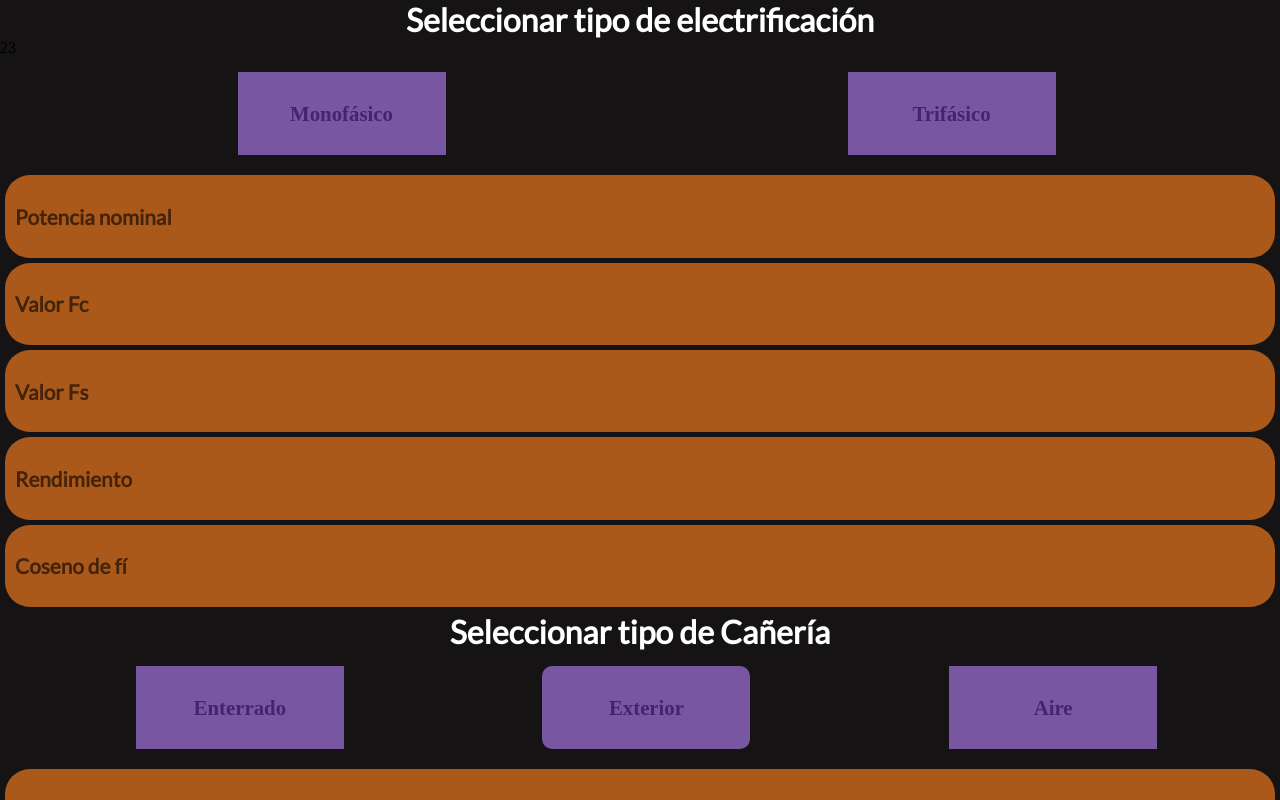
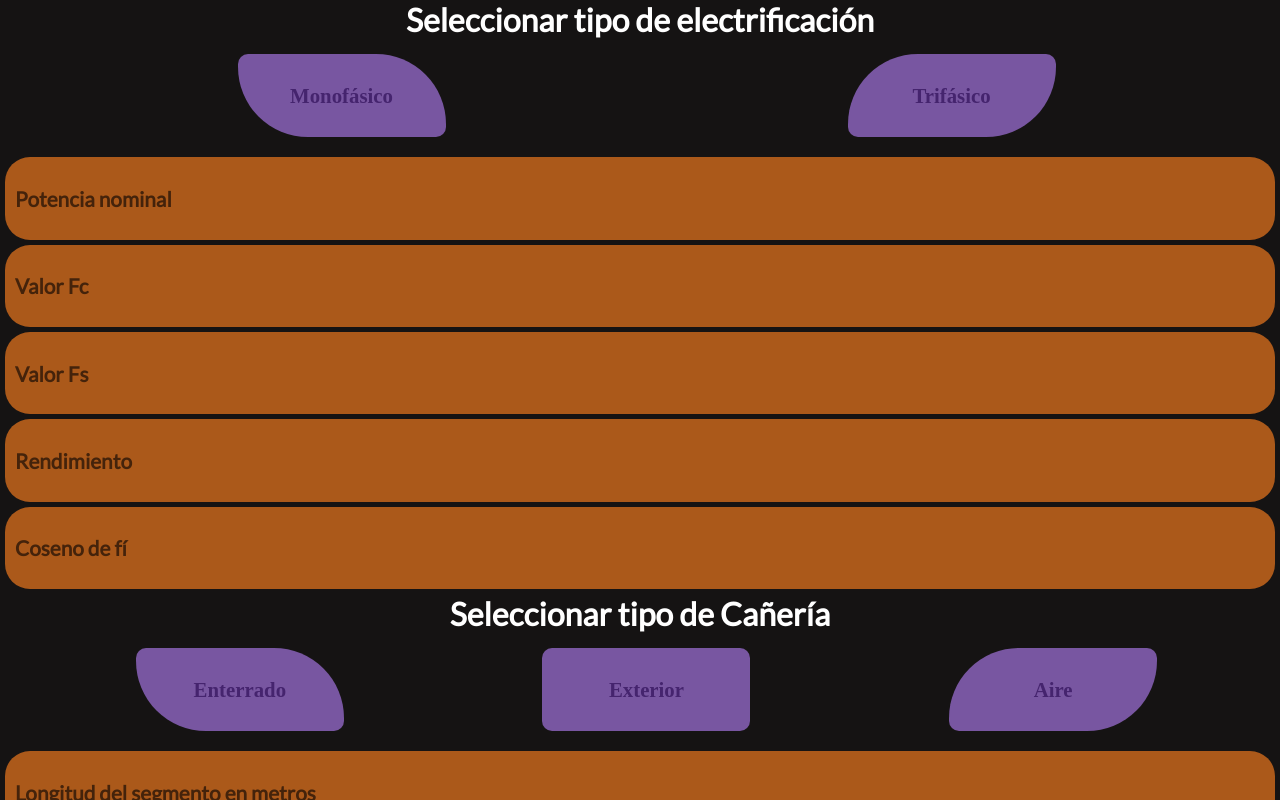
Before and after one commit to UriAg/seccion-minima-admisible, a React (Create React App) app: page / in a window 1280 px wide. Shown: the top 800 px of the page. Built offline with nearby package versions, Linux system fonts and the light colour scheme.

Commit message:
Solución de errores-estática sin funciones

```diff
--- a/src/App.js
+++ b/src/App.js
@@ -2,19 +2,56 @@ import './App.css';
 import Input from './componentes/Input';
 import Selector from './componentes/Selector';
 import Button from './componentes/Button';
-
-/*no son Buttones en si, son labels a los que quiero darles la función*/
-/*Asi al clickear el label queda seleccionada la opcion con un cambio de estilo*/
+import { useRef, useState } from 'react';
 
 function App() {
+  //Se crean las referencias para tensiones
+  const triphasic = useRef();
+  const monophase = useRef();
+
+  //Acciones para tensiones
+  const changeStyleMono = (e) =>{
+  e.target.classList.toggle('btn--active');
+  triphasic.current.classList.remove('btn--active');
+ }
+
+ const changeStyleTri = (e) =>{
+  e.target.classList.toggle('btn--active');
+  monophase.current.classList.remove('btn--active');
+ }
+
+ //Se crean referencias para cableados
+ const buried = useRef();
+ const exterior = useRef();
+ const air = useRef();
+
+ //Acciones para cableados
+ const changeStyleBur = (e) =>{
+  e.target.classList.toggle('btn--active');
+  exterior.current.classList.remove('btn--active');
+  air.current.classList.remove('btn--active');
+ }
+
+ const changeStyleExt = (e) =>{
+  e.target.classList.toggle('btn--active');
+  buried.current.classList.remove('btn--active');
+  air.current.classList.remove('btn--active');
+ }
+
+ const changeStyleAir = (e) =>{
+  e.target.classList.toggle('btn--active');
+  exterior.current.classList.remove('btn--active');
+  buried.current.classList.remove('btn--active');
+ }
+
+ //Renderizado
   return (
     <div className="App">
       <div className='data-input-container'>
       <h1 className='tension-title'>Seleccionar tipo de electrificación</h1>
-      23
         <div className='tension-selector-container'>
-          <Selector id={'tension monophase'}>Monofásico</Selector>
-          <Selector id={'tension triphasic'}>Trifásico</Selector>
+          <Selector ref={monophase} action={changeStyleMono} id={'tension monophase '}>Monofásico</Selector>
+          <Selector ref={triphasic} action={changeStyleTri} id={'tension triphasic'}>Trifásico</Selector>
         </div>
         <Input>Potencia nominal</Input>
         <Input>Valor Fc</Input>
@@ -23,9 +60,9 @@ function App() {
         <Input>Coseno de fí</Input>
         <h1 className='conduit-title'>Seleccionar tipo de Cañería</h1>
         <div className='conduit-selector-container'>
-          <Selector id={'conduit buried'}>Enterrado</Selector>
-          <Selector id={'conduit exterior'}>Exterior</Selector>
-          <Selector id={'conduit air'}>Aire</Selector>
+          <Selector ref={buried} action={changeStyleBur} id={'conduit buried'}>Enterrado</Selector>
+          <Selector ref={exterior} action={changeStyleExt} id={'conduit exterior'}>Exterior</Selector>
+          <Selector ref={air} action={changeStyleAir} id={'conduit air'}>Aire</Selector>
         </div>
         <Input>Longitud del segmento en metros</Input>
         <Input>Máximo porcentaje de caída</Input>
--- a/src/componentes/Button.js
+++ b/src/componentes/Button.js
@@ -2,7 +2,6 @@ import React from 'react';
 import '../stylesheets/Button.css';
 
 /*Objetos*/
-const d = document;
 
 
 function Boton(props){
--- a/src/componentes/Input.js
+++ b/src/componentes/Input.js
@@ -6,7 +6,7 @@ function Input(props){
 
     return(
         <div className='data-input'>
-            <input className='number-input' type='number' placeholder={props.children}/>
+            <input className='number-input' type='number' placeholder={props.children} required/>
         </div>
     );
 }
--- a/src/componentes/Selector.js
+++ b/src/componentes/Selector.js
@@ -1,18 +1,16 @@
 import React from 'react';
 import '../stylesheets/Selector.css';
 
-
-
 /*asigna un id al input y le pone el mismo id en forma de clase al label*/
 
-function Selector(props){
+const Selector = React.forwardRef((props, ref) => {
     return(
         <div className='data-selector'>
             <input type='checkbox' value={props.value} id={props.id}></input>
-            <label name='choiseBtn' className={props.id} htmlFor={props.id}>{props.children}</label>
+            <label ref={ref} name='choiseBtn' className={props.id} htmlFor={props.id} onClick={props.action}>{props.children}</label>
         </div>
     )
-}
+})
 
 
 
--- a/src/stylesheets/Button.css
+++ b/src/stylesheets/Button.css
@@ -21,8 +21,20 @@
     border-radius: 50px 50px 50px 50px;
 }
 
+/*Mediaquerys tablet*/
+@media screen and (width<=722px){
+    .control-button #submit{
+        background-color: #126312;
+        color: #000;
+    }
 
-/*Mediaquerys*/
+    .control-button #clear{
+        background-color: #631212;
+        color: #000;
+    }
+}
+
+/*Mediaquerys celular*/
 @media  screen and (width<=475px) {
     .control-button #submit{
         border-radius: 70px 70px 10px 10px;
--- a/src/stylesheets/Input.css
+++ b/src/stylesheets/Input.css
@@ -11,7 +11,7 @@ margin: 0;
 /*Estilo div y elemento*/
 .data-input{
     padding: 10px;
-    background-color: rgb(171, 89, 26);
+    background-color: #ab591a;
     margin: 5px;
     border-radius: 25px;
 }
@@ -25,6 +25,7 @@ margin: 0;
     font-family: 'Lato', Roboto;
     font-weight: bold;
     color: #222;
+    -webkit-user-select: none;
 }
 
 .number-input::placeholder{
@@ -33,8 +34,8 @@ margin: 0;
 }
 
 /*Estilos pseudoclases*/
-.number-input:active{
-    border: 0;
+.number-input:focus{
+    outline: none;
 }
 
 /*Termina*/
--- a/src/stylesheets/Selector.css
+++ b/src/stylesheets/Selector.css
@@ -17,19 +17,22 @@
     justify-content: center;
     align-items: center;
     margin: 5px 0px 5px 0px;
+    transition: all .1s ease;
+    cursor: pointer;
+    -webkit-user-select: none;
 }
 
 /*Redondeo los botones*/
 
-.data-selector .monofasico{
+.data-selector .monophase{
     border-radius: 10px 70px 10px 70px;
 }
 
-.data-selector .trifasico{
+.data-selector .triphasic{
     border-radius: 70px 10px 70px 10px;
 }
 
-.data-selector .enterrado{
+.data-selector .buried{
     border-radius: 10px 70px 10px 70px;
 }
 
@@ -37,7 +40,7 @@
     border-radius: 10px;
 }
 
-.data-selector .aire{
+.data-selector .air{
     border-radius: 70px 10px 70px 10px;
 }
 /*Termina el redondeo*/
@@ -46,27 +49,23 @@
     visibility: hidden;
 }
 
-/*Agregarle estados a los botones para seleccionarlos
-y que cambien de estilo*/
-
-
-
-/*Mediaquerys*/
+/*Mediaquerys tablet*/
 @media screen and (width>=502px) and (width<=722px){
     .data-selector .exterior{
         border-radius: 70px 10px 70px 10px;
     }
-    .data-selector .aire{
+    .data-selector .air{
         border-radius: 10px 10px 70px 70px;
     }
 }
 
+/*Mediaquerys celular*/
 @media screen and (width<=501px){
     /*Botones tension*/
-    .data-selector .monofasico{
+    .data-selector .monophase{
         border-radius: 70px 70px 10px 10px;
     }
-    .data-selector .trifasico{
+    .data-selector .triphasic{
         border-radius: 10px 10px 70px 70px;
     }
 
@@ -74,13 +73,42 @@ y que cambien de estilo*/
     .data-selector .exterior{
         border-radius: 10px 10px 10px 10px;
     }
-    .data-selector .aire{
+    .data-selector .air{
         border-radius: 10px 10px 70px 70px;
     }
-    .data-selector .enterrado{
+    .data-selector .buried{
         border-radius: 70px 70px 10px 10px;
     }
 }
 
+/*Cambio de estilos*/
+.tension-selector-container .btn--active{
+        width: 10em;
+        height: 4em;
+        font-size: 1.3em;
+        font-weight: bold;
+        color: #8e4edc;
+        background-color: #482f66;
+        border: 2px solid #aa5412;
+        display: flex;
+        justify-content: center;
+        align-items: center;
+        margin: 5px 0px 5px 0px;
+}
+
+.conduit-selector-container .btn--active{
+    width: 10em;
+    height: 4em;
+    font-size: 1.3em;
+    font-weight: bold;
+    color: #8e4edc;
+    background-color: #482f66;
+    border: 2px solid #aa5412;
+    display: flex;
+    justify-content: center;
+    align-items: center;
+    margin: 5px 0px 5px 0px;
+}
+
 
 /*Termina*/
```
